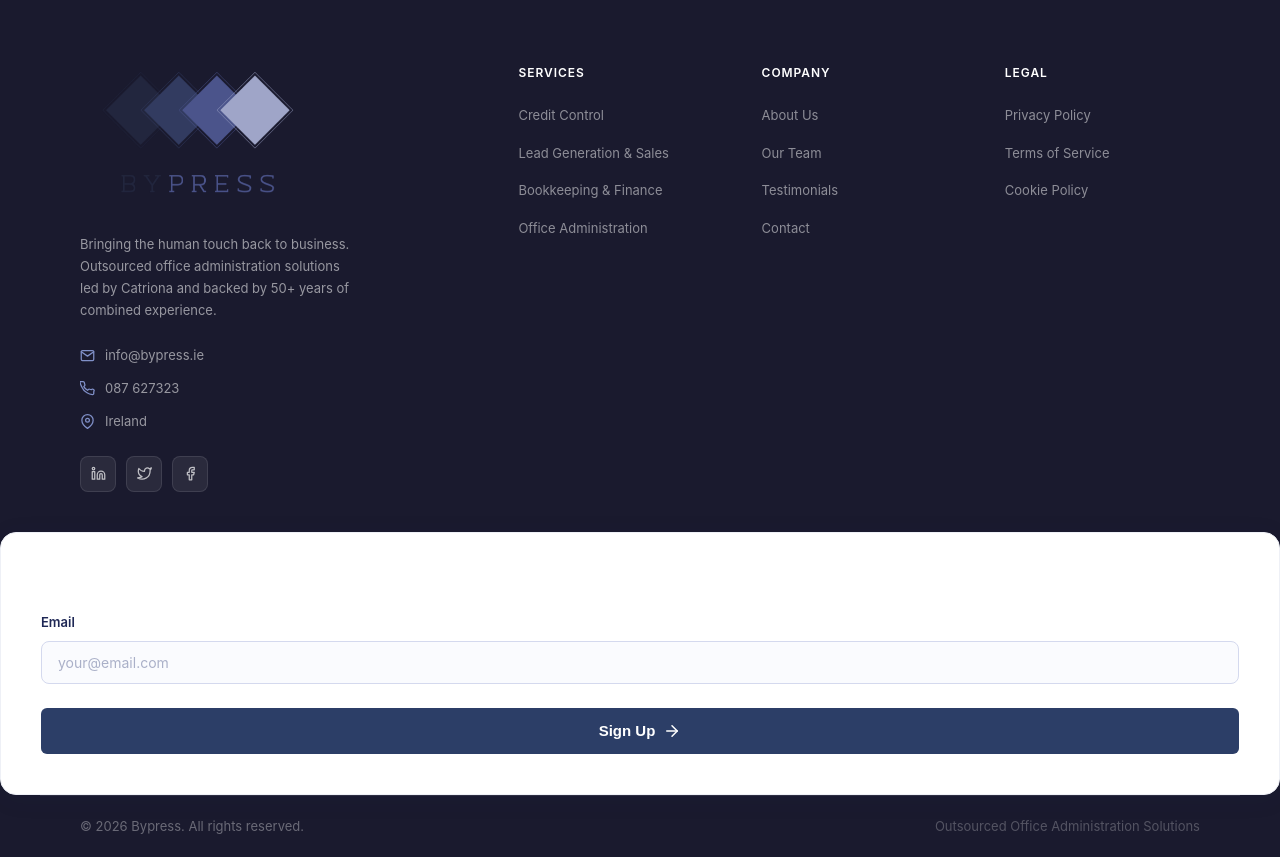
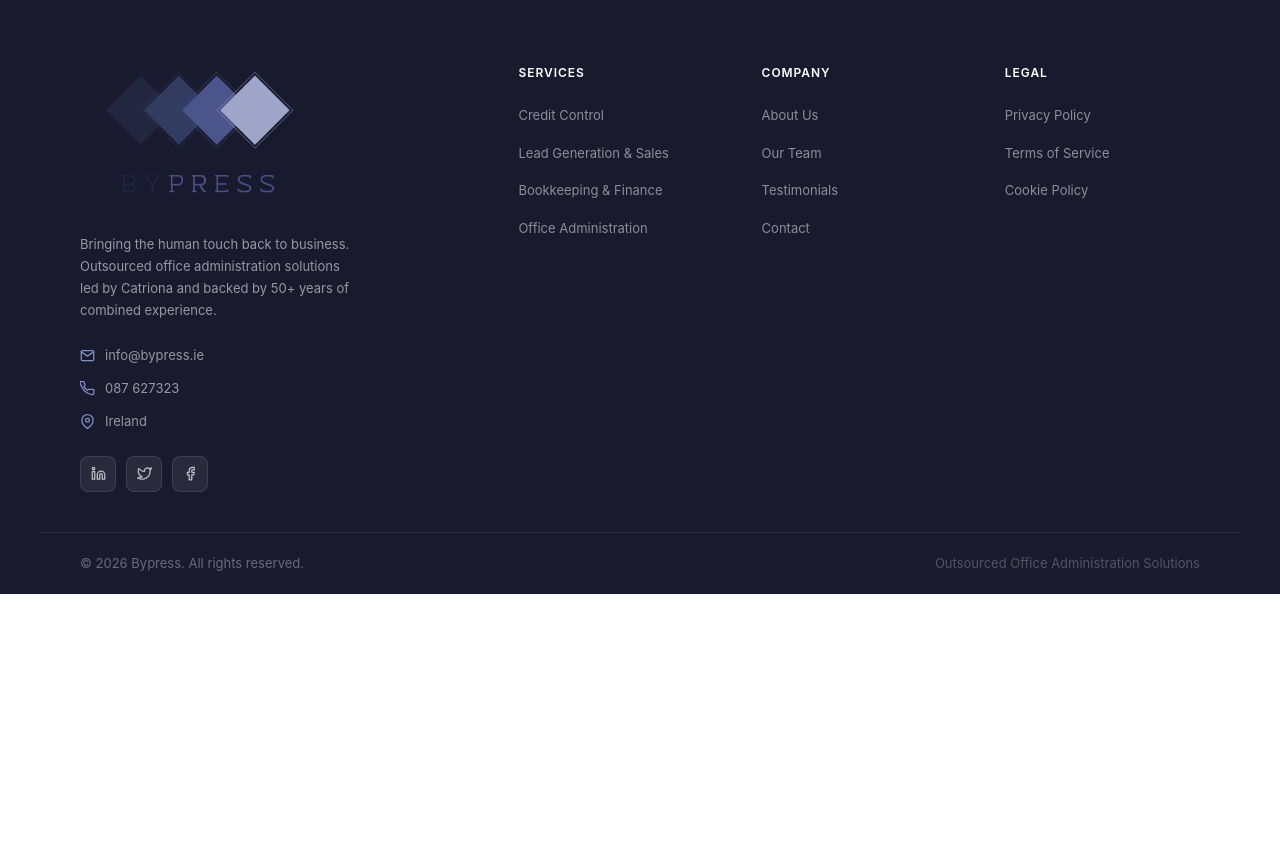
Before and after one commit to JakubKRATO/bypress_website, a Flask app: page / in a window 1280 px wide. Shown: the part 4077-4934 px from the top of the page. After the commit the page ends 4671 px from the top, so only its background shows below. Run offline with Flask 3, Linux system fonts and the light colour scheme.

Commit message:
removed newsletter

```diff
--- a/templates/partials/footer.html
+++ b/templates/partials/footer.html
@@ -64,29 +64,7 @@
       </div>
     </div>
 
-<div class="contact__form-wrap">
-    <h4 class="footer__col-title">Legal</h4>
-            <form class="contact__form" onsubmit="handleFormSubmit(event)">
 
-            <div class="contact__field">
-              <label class="contact__label" for="contact-email">Email</label>
-              <input
-                type="email"
-                id="contact-email"
-                name="email"
-                class="contact__input"
-                placeholder="your@email.com"
-                required
-              >
-            </div>
-            <button type="submit" class="contact__submit btn btn--primary">
-              Sign Up
-              <svg viewBox="0 0 24 24" aria-hidden="true"><line x1="5" y1="12" x2="19" y2="12"></line><polyline points="12 5 19 12 12 19"></polyline></svg>
-            </button>
-          </form>
-        </div>
-
-  </div>
 
     <div class="footer__bottom">
       <span class="footer__copy">&copy; 2026 Bypress. All rights reserved.</span>
```
